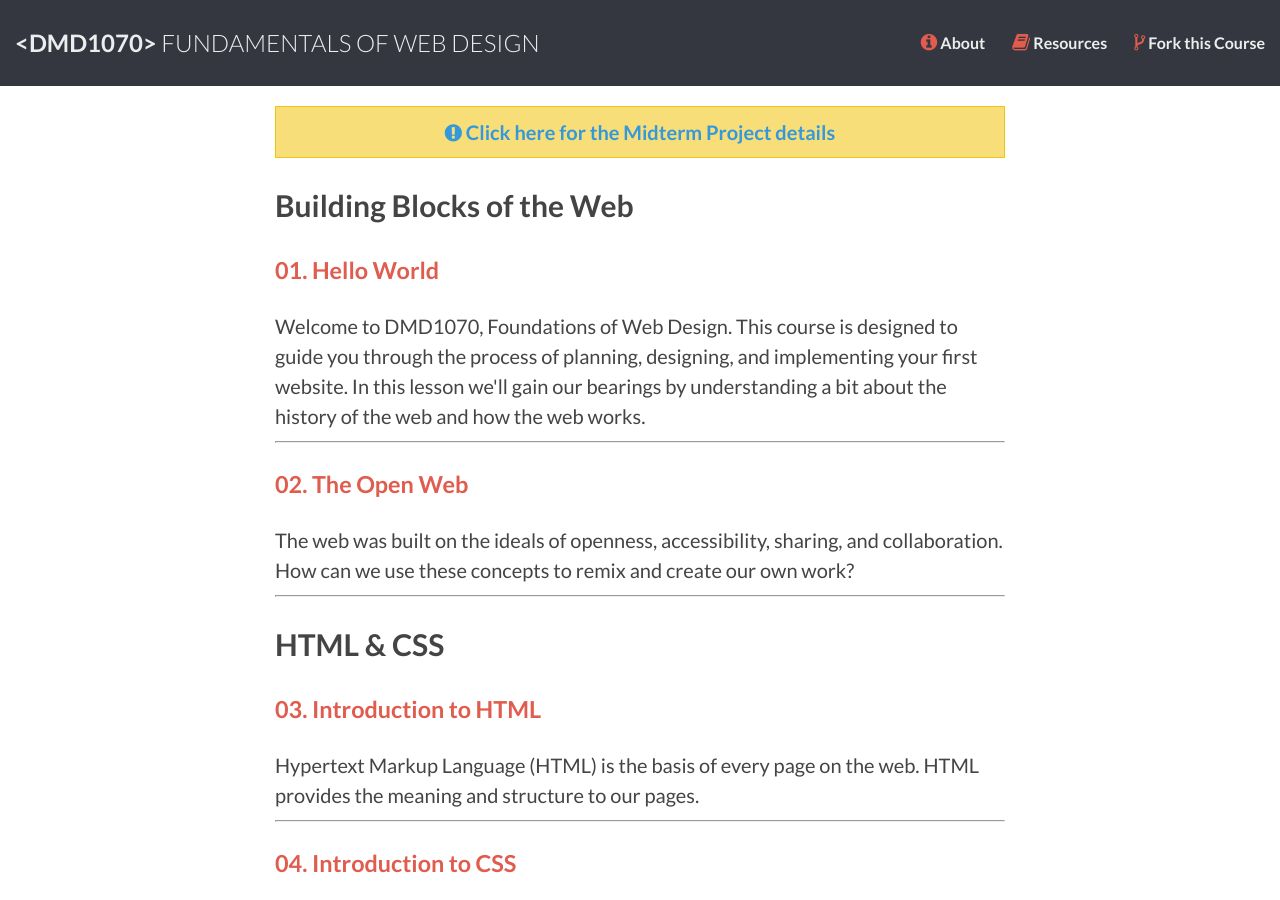
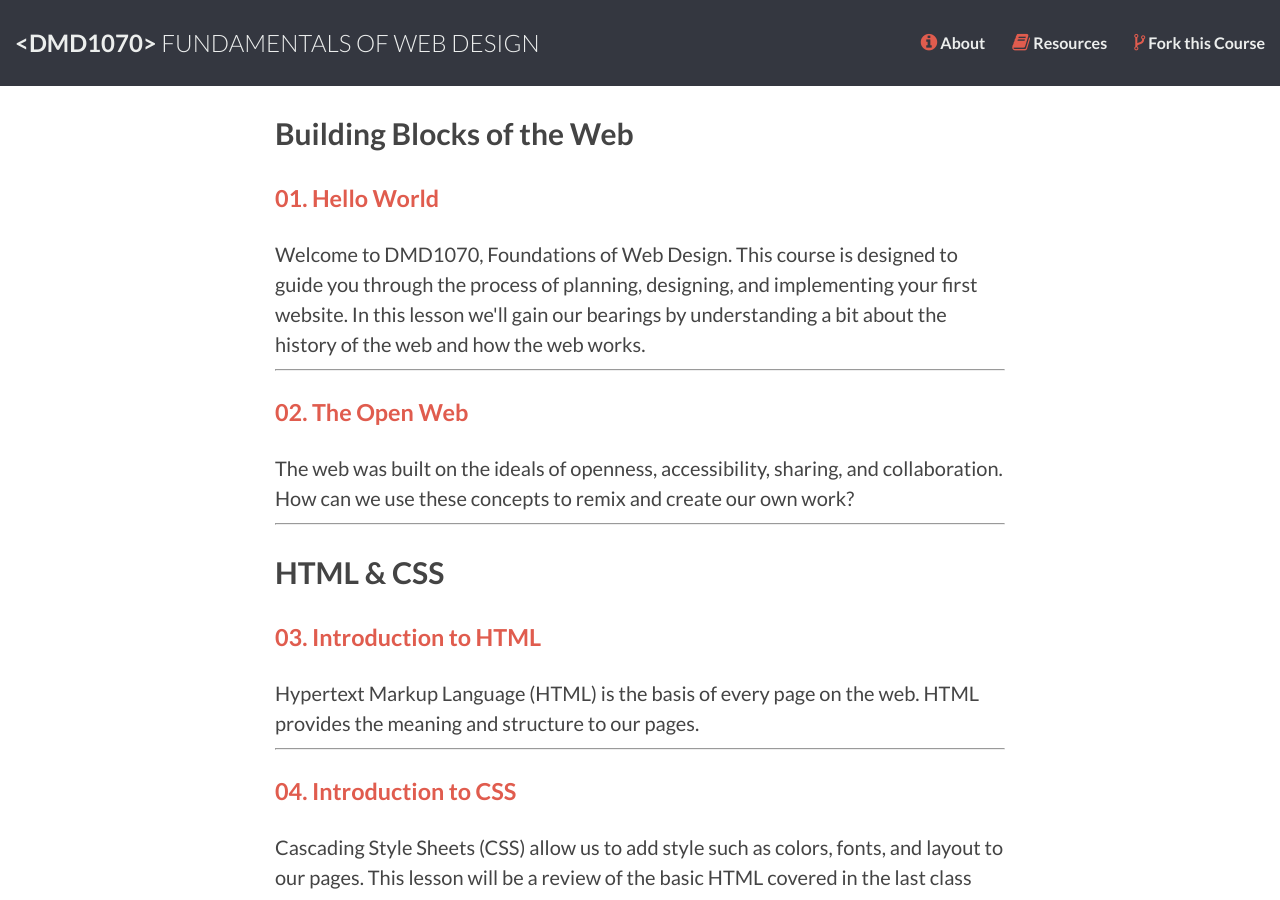
Before and after one commit to DMD1070/DMD1070.github.io, a Jekyll site: the page built from index.html, in a window 1280 px wide and 900 px high. Built offline with Jekyll 4.4.1, drawn with Linux system fonts in a browser that asks for light colours; Markdown is read by kramdown in place of the engine named in the settings.

Commit message:
remove midterm alert

```diff
--- a/index.html
+++ b/index.html
@@ -2,8 +2,6 @@
 layout: default
 title: Home
 ---
-
-<div class="alert"><a href="/lessons/midterm-project.html"><span class="fa fa-exclamation-circle"></span> Click here for the Midterm Project details</a></div>
 
 <h2 class="section-title">Building Blocks of the Web</h2>
 <ul class="posts">
```
